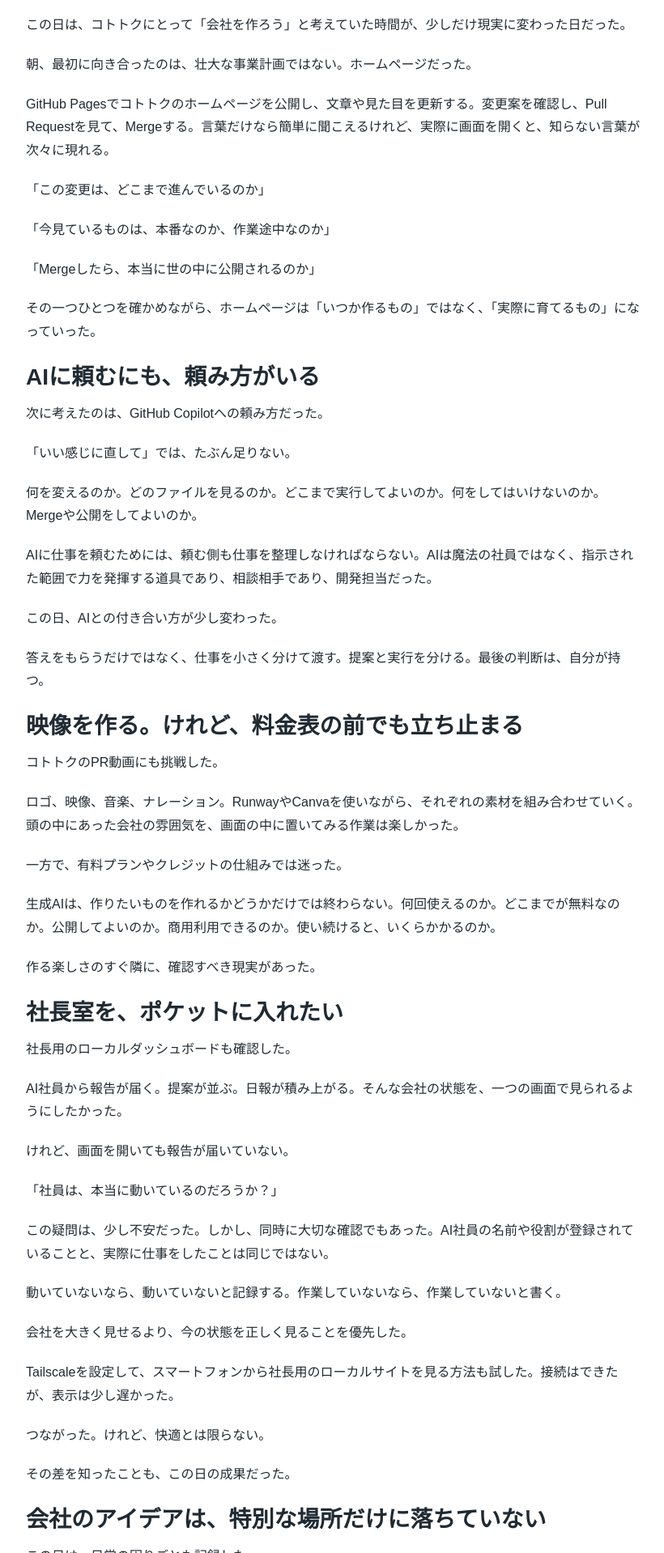
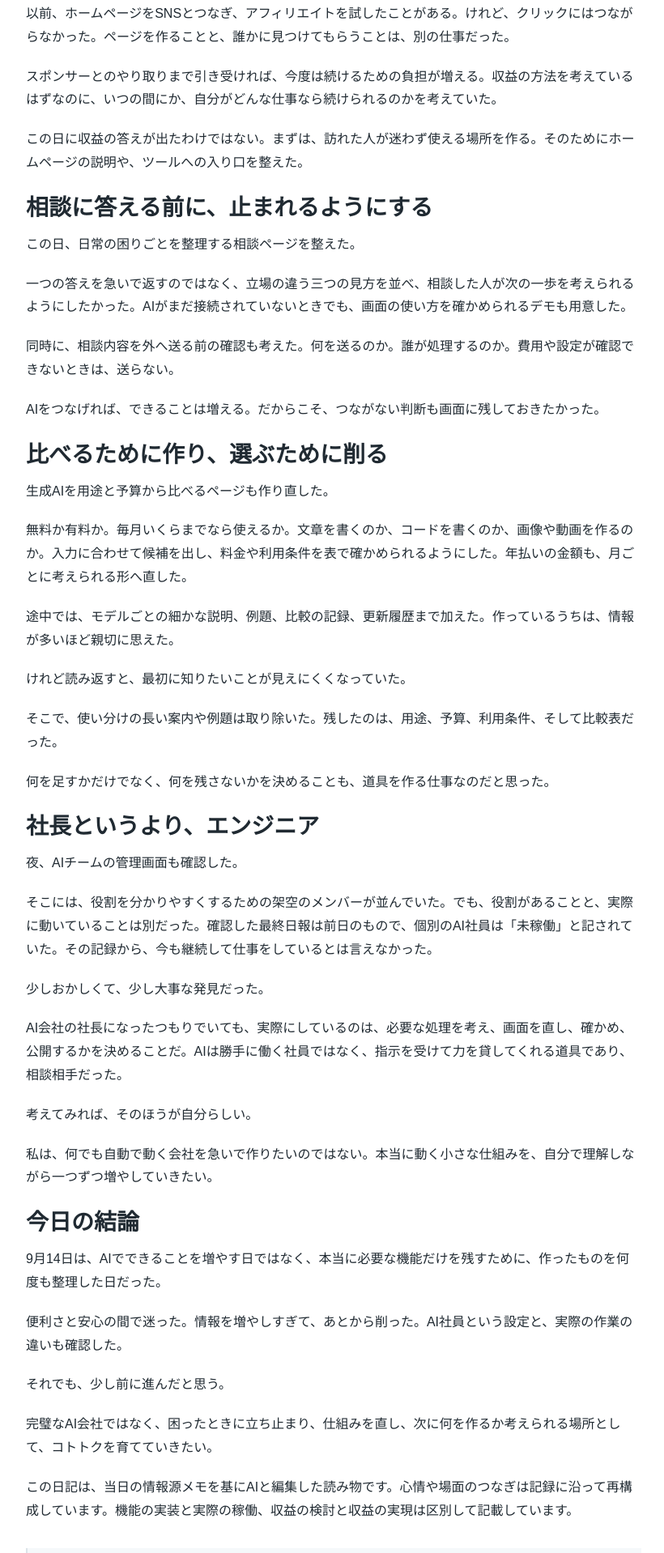
Before and after one commit to tennistom17-source/kototoku-web, a plain HTML site: page diary.html in a window 1280 px wide. Shown: the part 882-2800 px from the top of the page at 81% size, without its empty margins (228-1048 px from the left). Drawn offline with Linux system fonts and the light colour scheme.

Commit message:
Publish diary: PUB-DAY002-AI-COMPANY-TO-ENGINEER

```diff
--- a/diary.html
+++ b/diary.html
@@ -40,6 +40,50 @@ gtag("config", "G-BJJCT15MJE");
 <p>顔も所属先も出さずに、AIと一緒に小さな挑戦を始める記録です。作業手順や迷った点、学び、失敗を中心に残していきます。</p>
 </div></header>
 <main id="main">
+
+<!-- publication:PUB-DAY002-AI-COMPANY-TO-ENGINEER -->
+<section><div class="wrap">
+<article class="post">
+<span class="kicker">公開日記</span>
+<h2>コトトク第2日目。AI会社の社長になろうとして、エンジニアに戻った日</h2>
+<p class="meta">2026-09-14。個人の記録として、一般化・匿名化した内容で残しています。</p>
+<p>2026年9月14日。</p>
+<p>この日は、コトトクをどう続けていくか考えながら、画面の中に増えていく機能を見つめていた。</p>
+<p>便利なものを作れば、誰かの役に立つかもしれない。けれど、便利さを増やすほど、説明することも、確かめることも増えていく。AIを使うサイトなら、なおさらだった。</p>
+<h2>続けるためのお金と、続けられる仕事</h2>
+<p>ツールは、訪れた人が無料で使えるものにしたい。そのまま広告や紹介で運営費をまかなえないだろうかと考えた。</p>
+<p>以前、ホームページをSNSとつなぎ、アフィリエイトを試したことがある。けれど、クリックにはつながらなかった。ページを作ることと、誰かに見つけてもらうことは、別の仕事だった。</p>
+<p>スポンサーとのやり取りまで引き受ければ、今度は続けるための負担が増える。収益の方法を考えているはずなのに、いつの間にか、自分がどんな仕事なら続けられるのかを考えていた。</p>
+<p>この日に収益の答えが出たわけではない。まずは、訪れた人が迷わず使える場所を作る。そのためにホームページの説明や、ツールへの入り口を整えた。</p>
+<h2>相談に答える前に、止まれるようにする</h2>
+<p>この日、日常の困りごとを整理する相談ページを整えた。</p>
+<p>一つの答えを急いで返すのではなく、立場の違う三つの見方を並べ、相談した人が次の一歩を考えられるようにしたかった。AIがまだ接続されていないときでも、画面の使い方を確かめられるデモも用意した。</p>
+<p>同時に、相談内容を外へ送る前の確認も考えた。何を送るのか。誰が処理するのか。費用や設定が確認できないときは、送らない。</p>
+<p>AIをつなげれば、できることは増える。だからこそ、つながない判断も画面に残しておきたかった。</p>
+<h2>比べるために作り、選ぶために削る</h2>
+<p>生成AIを用途と予算から比べるページも作り直した。</p>
+<p>無料か有料か。毎月いくらまでなら使えるか。文章を書くのか、コードを書くのか、画像や動画を作るのか。入力に合わせて候補を出し、料金や利用条件を表で確かめられるようにした。年払いの金額も、月ごとに考えられる形へ直した。</p>
+<p>途中では、モデルごとの細かな説明、例題、比較の記録、更新履歴まで加えた。作っているうちは、情報が多いほど親切に思えた。</p>
+<p>けれど読み返すと、最初に知りたいことが見えにくくなっていた。</p>
+<p>そこで、使い分けの長い案内や例題は取り除いた。残したのは、用途、予算、利用条件、そして比較表だった。</p>
+<p>何を足すかだけでなく、何を残さないかを決めることも、道具を作る仕事なのだと思った。</p>
+<h2>社長というより、エンジニア</h2>
+<p>夜、AIチームの管理画面も確認した。</p>
+<p>そこには、役割を分かりやすくするための架空のメンバーが並んでいた。でも、役割があることと、実際に動いていることは別だった。確認した最終日報は前日のもので、個別のAI社員は「未稼働」と記されていた。その記録から、今も継続して仕事をしているとは言えなかった。</p>
+<p>少しおかしくて、少し大事な発見だった。</p>
+<p>AI会社の社長になったつもりでいても、実際にしているのは、必要な処理を考え、画面を直し、確かめ、公開するかを決めることだ。AIは勝手に働く社員ではなく、指示を受けて力を貸してくれる道具であり、相談相手だった。</p>
+<p>考えてみれば、そのほうが自分らしい。</p>
+<p>私は、何でも自動で動く会社を急いで作りたいのではない。本当に動く小さな仕組みを、自分で理解しながら一つずつ増やしていきたい。</p>
+<h2>今日の結論</h2>
+<p>9月14日は、AIでできることを増やす日ではなく、本当に必要な機能だけを残すために、作ったものを何度も整理した日だった。</p>
+<p>便利さと安心の間で迷った。情報を増やしすぎて、あとから削った。AI社員という設定と、実際の作業の違いも確認した。</p>
+<p>それでも、少し前に進んだと思う。</p>
+<p>完璧なAI会社ではなく、困ったときに立ち止まり、仕組みを直し、次に何を作るか考えられる場所として、コトトクを育てていきたい。</p>
+<p>この日記は、当日の情報源メモを基にAIと編集した読み物です。心情や場面のつなぎは記録に沿って再構成しています。機能の実装と実際の稼働、収益の検討と収益の実現は区別して記載しています。</p>
+<div class="post-footnote">この記録は、個人が生成AIを使って試行錯誤する過程を残したものです。AIによる提案には誤りが含まれる可能性があります。</div>
+</article>
+</div></section>
+
 
 <!-- publication:PUB-DAY001-KOTOTOKU-STORY -->
 <section id="day-001"><div class="wrap">
```
